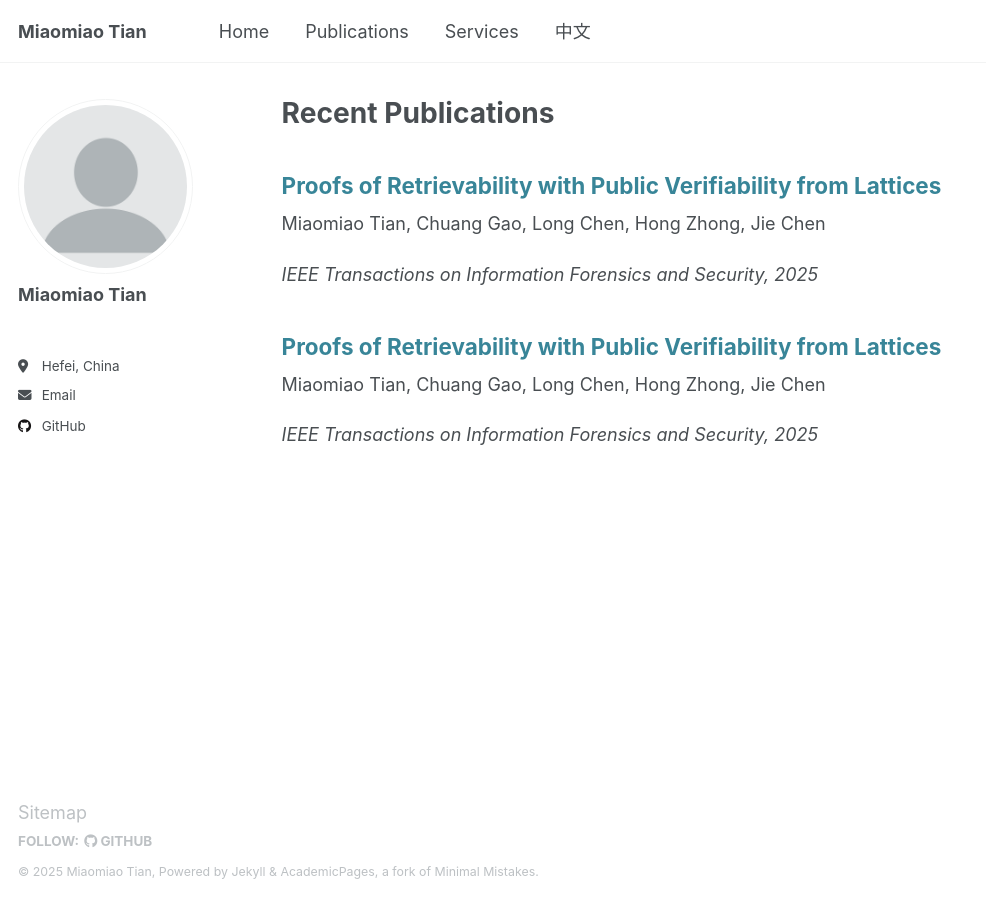
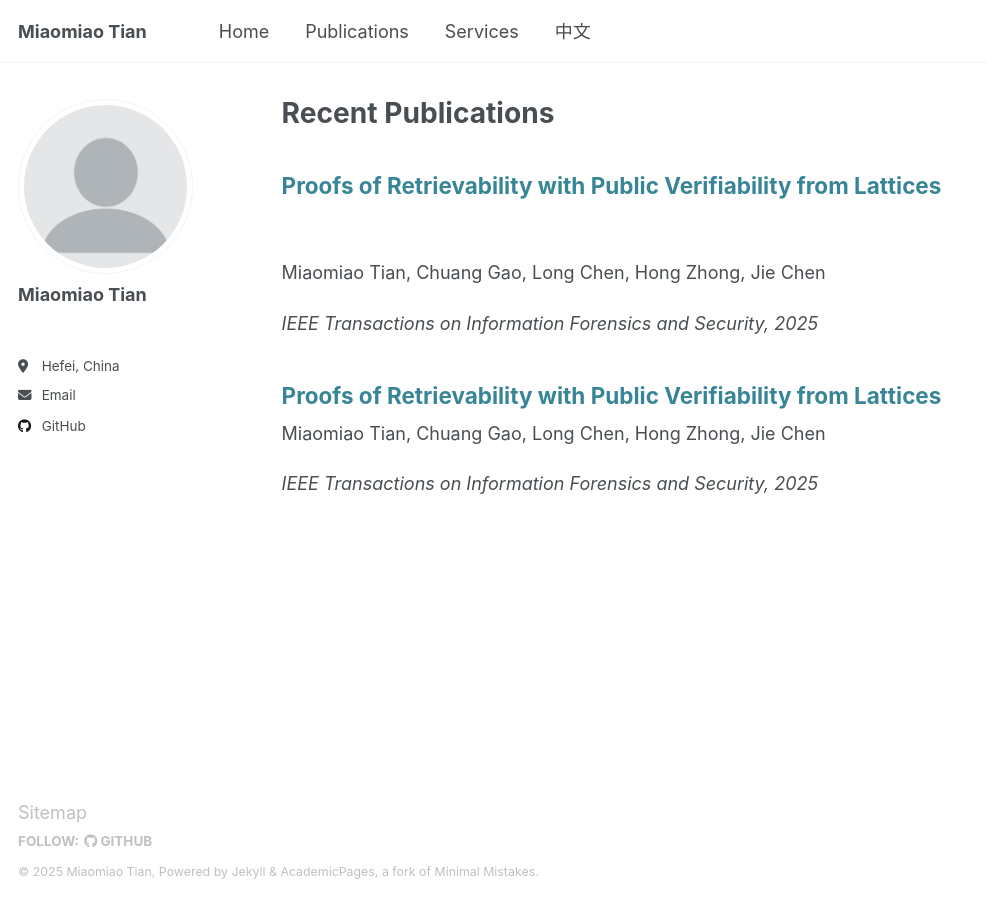
Before and after one commit to dmtian/dmtian.github.io, a Jekyll site: the page built from _pages/publications.html, in a window 1280 px wide. Shown: the whole page, without its empty margins (0-986 px from the left). Built offline with Jekyll 4.4.1, drawn with Linux system fonts in a browser that asks for light colours.

Commit message:
Update publications.html

```diff
--- a/_pages/publications.html
+++ b/_pages/publications.html
@@ -6,7 +6,7 @@ author_profile: true
 ---
 <div>
 <h2 style="color: rgb(56,133,152);">Proofs of Retrievability with Public Verifiability from Lattices</h2>
-<p style="font-size: 18px;margin-top: 10px;">Miaomiao Tian, Chuang Gao, Long Chen, Hong Zhong, Jie Chen</p>
+<p style="font-size: 18px;margin-top: 60px;">Miaomiao Tian, Chuang Gao, Long Chen, Hong Zhong, Jie Chen</p>
 <p style="font-size: 18px;margin-top: 10px;font-style: italic;">IEEE Transactions on Information Forensics and Security, 2025</p>
 </div>
 <div>
```
